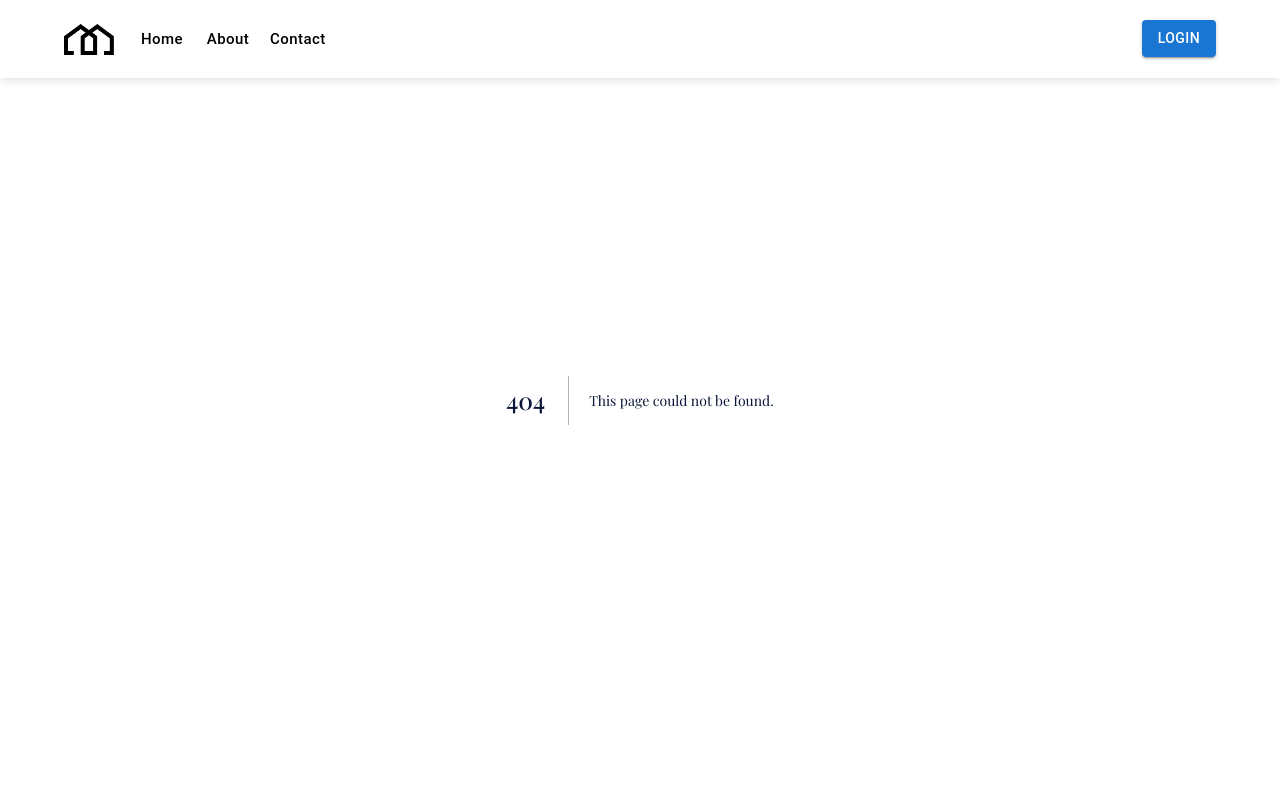
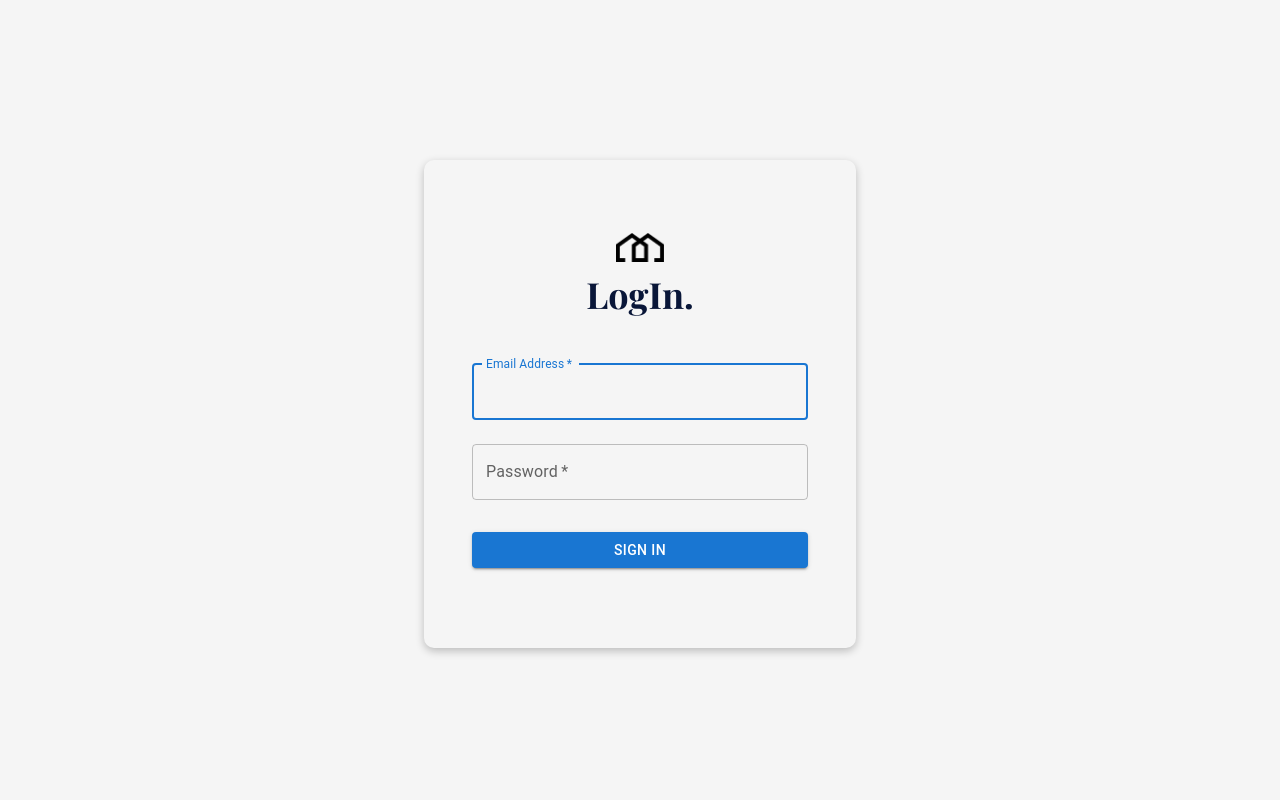
Before and after one commit to swapnil432/FY-Project, a Next.js app in the folder client/: page /admin/login in a window 1280 px wide. Before the commit this address had no page. Shown: the top 800 px of the page. Built offline with nearby package versions, Linux system fonts and the light colour scheme; a web font is replaced by a local one.

Commit message:
admin login page added

```diff
--- /dev/null
+++ b/client/src/Admin/components/AdminLogin/index.jsx
@@ -0,0 +1,77 @@
+import { Container, Stack, Box, TextField, Button } from "@mui/material";
+import Image from "next/image";
+import React from "react";
+
+const AdminLogin = () => {
+  return (
+    <Container
+      sx={{
+        display: "flex",
+        justifyContent: "center",
+        alignItems: "center",
+        height: "100vh",
+      }}
+    >
+      <form>
+        <Box
+          sx={{
+            mt: 1,
+            width: "27rem",
+            padding: "4rem 3rem",
+            boxShadow: "rgba(0, 0, 0, 0.24) 0px 3px 8px",
+            borderRadius: "10px",
+          }}
+        >
+          <Stack sx={{ alignItems: "center", mb: 4 }}>
+            <div
+              style={{
+                width: "3rem",
+                height: "3rem",
+                position: "relative",
+              }}
+            >
+              <Image
+                src={"/Master/logo.png"}
+                alt="Logo"
+                fill
+                objectFit="contain"
+              />
+            </div>
+
+            <h4>LogIn.</h4>
+          </Stack>
+          <TextField
+            margin="normal"
+            required
+            fullWidth
+            id="email"
+            label="Email Address"
+            name="email"
+            autoComplete="email"
+            autoFocus
+          />
+          <TextField
+            margin="normal"
+            required
+            fullWidth
+            name="password"
+            label="Password"
+            type="password"
+            id="password"
+            autoComplete="current-password"
+          />
+          <Button
+            type="submit"
+            fullWidth
+            variant="contained"
+            sx={{ mt: 3, mb: 2 }}
+          >
+            Sign In
+          </Button>
+        </Box>
+      </form>
+    </Container>
+  );
+};
+
+export default AdminLogin;
--- a/client/src/pages/_app.js
+++ b/client/src/pages/_app.js
@@ -2,14 +2,19 @@ import { Provider } from "@/Context";
 import Footer from "@/components/common/Footer";
 import Navbar from "@/components/common/Navbar";
 import "@/styles/globals.css";
+import { useRouter } from "next/router";
 
 export default function App({ Component, pageProps }) {
+  const router = useRouter();
+  const exclude = ["/login", "/404"].includes(router.pathname);
+  const excludeAdmin = router.pathname.startsWith("/admin");
   return (
     <>
       <Provider>
-        <Navbar></Navbar>
+        {!exclude && !excludeAdmin && <Navbar />}
+
         <Component {...pageProps} />
-        <Footer></Footer>
+        {!exclude && !excludeAdmin && <Footer />}
       </Provider>
     </>
   );
--- /dev/null
+++ b/client/src/pages/admin/login.js
@@ -0,0 +1,8 @@
+import AdminLogin from "@/Admin/components/AdminLogin";
+import React from "react";
+
+const login = () => {
+  return <AdminLogin />;
+};
+
+export default login;
```
Also changed, not shown: client/src/components/common/Page404/index.jsx (added, +26 -0 lines), client/src/pages/404.js (added, +12 -0 lines), client/public/Master/404.jpg (added), client/public/Master/logo.png (added).
